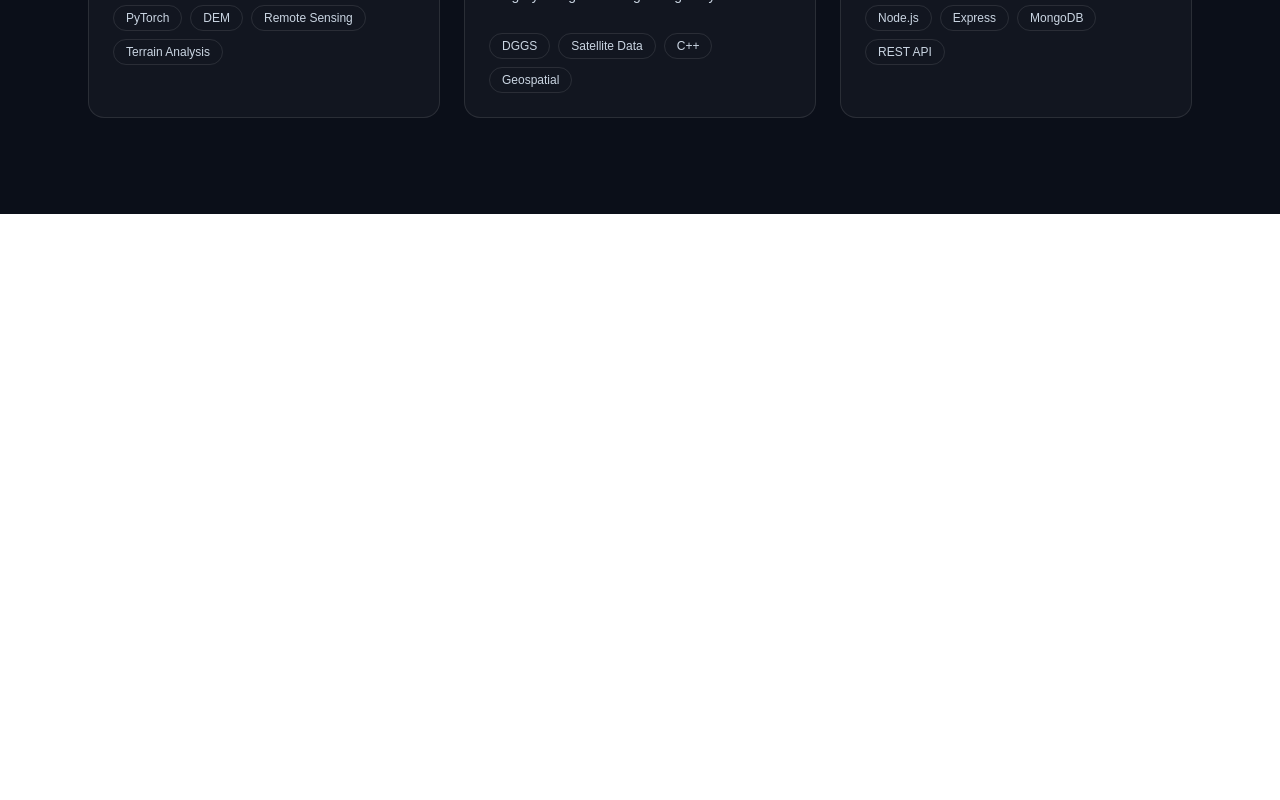
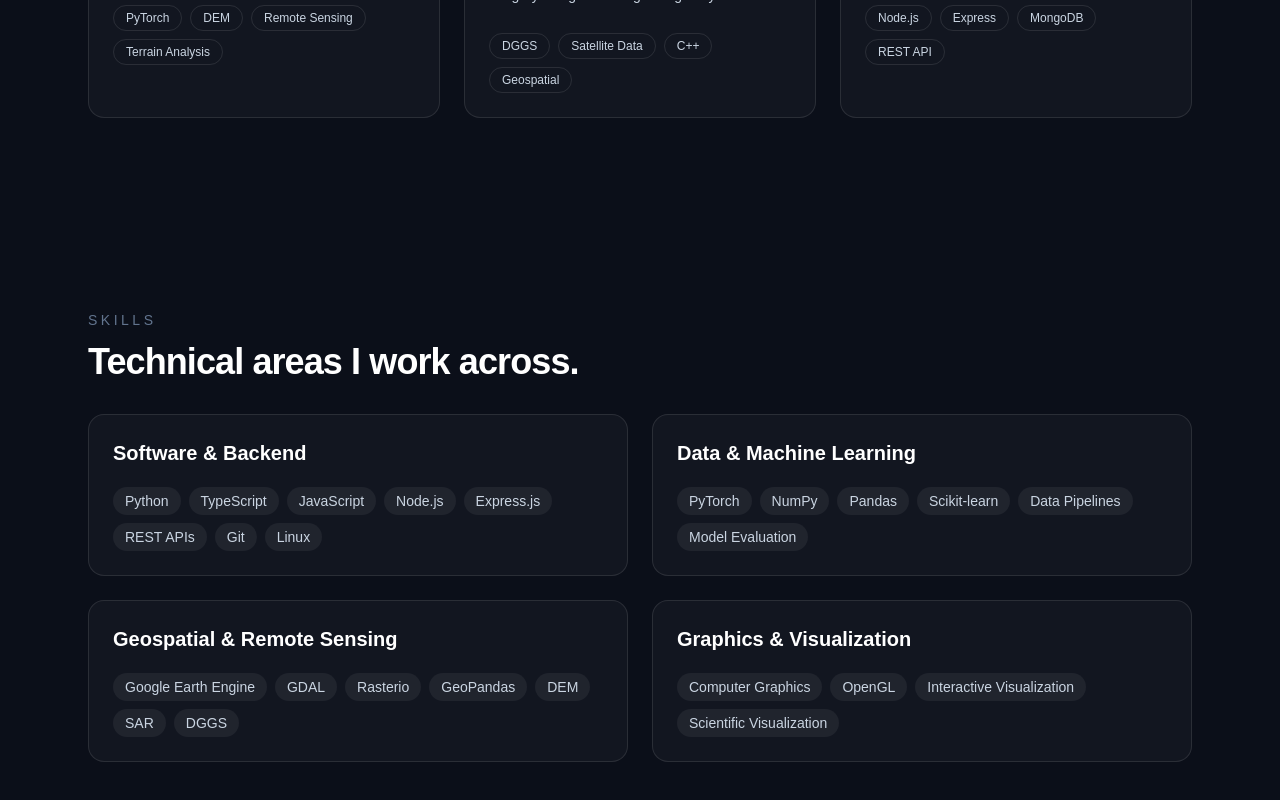
Before and after one commit to amirgolpaa24/amir-portfolio, a Next.js app: page / in a window 1280 px wide. Shown: the part 1768-2568 px from the top of the page. Before the commit the page ends 1982 px from the top, so only its background shows below. Built offline with nearby package versions, Linux system fonts and the light colour scheme.

Commit message:
Add skills section

```diff
--- a/src/app/page.tsx
+++ b/src/app/page.tsx
@@ -2,6 +2,7 @@ import Navbar from "@/components/layout/Navbar";
 import About from "@/components/sections/About";
 import Hero from "@/components/sections/Hero";
 import Projects from "@/components/sections/Projects";
+import Skills from "@/components/sections/Skills";
 
 export default function Home() {
   return (
@@ -10,6 +11,7 @@ export default function Home() {
       <Hero />
       <About />
       <Projects />
+      <Skills />
     </main>
   );
 }
--- /dev/null
+++ b/src/components/sections/Skills.tsx
@@ -0,0 +1,34 @@
+import Section from "@/components/ui/Section";
+import { skillGroups } from "@/data/skills";
+
+export default function Skills() {
+  return (
+    <Section
+      id="skills"
+      eyebrow="Skills"
+      title="Technical areas I work across."
+    >
+      <div className="grid gap-6 md:grid-cols-2">
+        {skillGroups.map((group) => (
+          <article
+            key={group.title}
+            className="rounded-2xl border border-white/10 bg-white/[0.03] p-6"
+          >
+            <h3 className="text-xl font-semibold text-white">{group.title}</h3>
+
+            <div className="mt-5 flex flex-wrap gap-2">
+              {group.skills.map((skill) => (
+                <span
+                  key={skill}
+                  className="rounded-full bg-white/[0.06] px-3 py-1 text-sm text-slate-300"
+                >
+                  {skill}
+                </span>
+              ))}
+            </div>
+          </article>
+        ))}
+      </div>
+    </Section>
+  );
+}
--- /dev/null
+++ b/src/data/skills.ts
@@ -0,0 +1,18 @@
+export const skillGroups = [
+  {
+    title: "Software & Backend",
+    skills: ["Python", "TypeScript", "JavaScript", "Node.js", "Express.js", "REST APIs", "Git", "Linux"],
+  },
+  {
+    title: "Data & Machine Learning",
+    skills: ["PyTorch", "NumPy", "Pandas", "Scikit-learn", "Data Pipelines", "Model Evaluation"],
+  },
+  {
+    title: "Geospatial & Remote Sensing",
+    skills: ["Google Earth Engine", "GDAL", "Rasterio", "GeoPandas", "DEM", "SAR", "DGGS"],
+  },
+  {
+    title: "Graphics & Visualization",
+    skills: ["Computer Graphics", "OpenGL", "Interactive Visualization", "Scientific Visualization"],
+  },
+];
```
